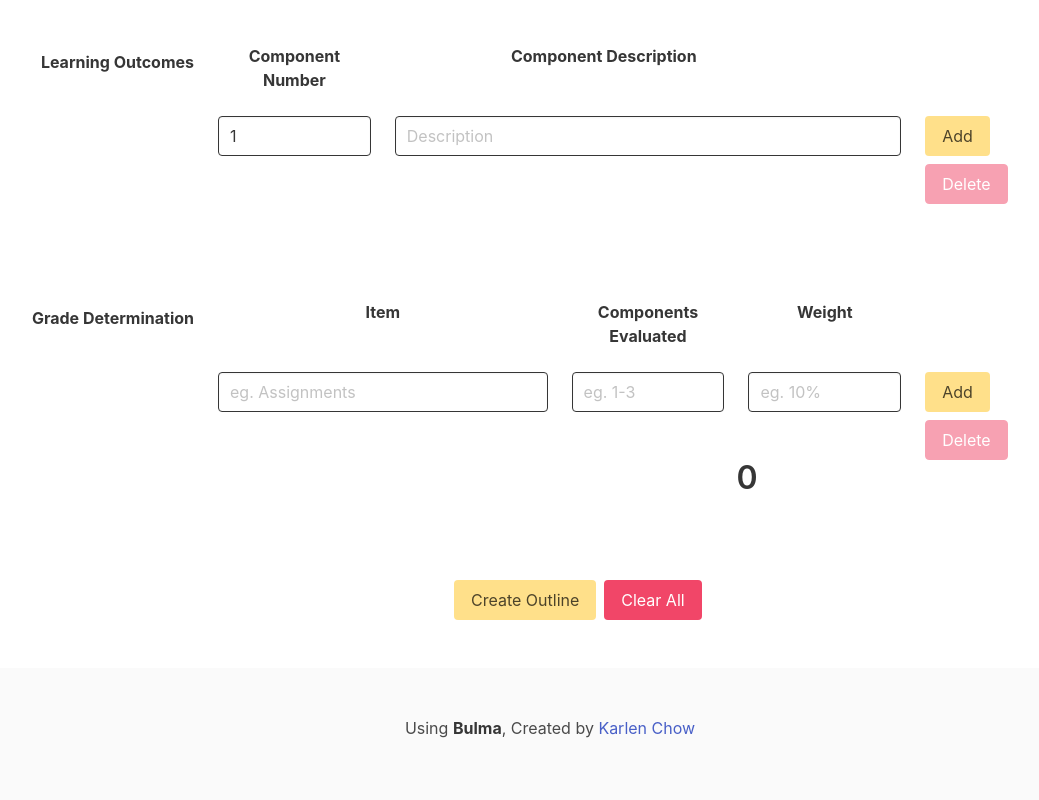
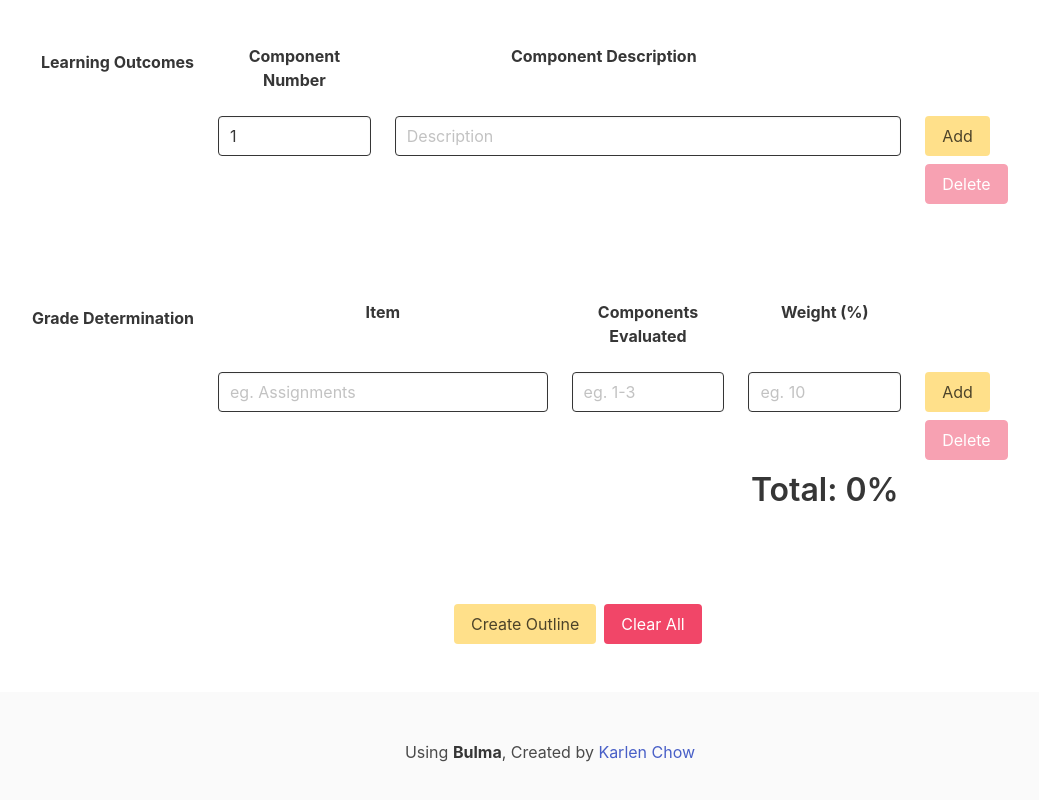
Before and after one commit to KChow095/CourseOutlineCreator, a React (Create React App) app in the folder course_outline/: page / in a window 1280 px wide. Shown: the part 821-1621 px from the top of the page, without its empty margins (90-1129 px from the left). Built offline with nearby package versions, Linux system fonts and the light colour scheme.

Commit message:
Formated running sum

```diff
--- a/course_outline/src/components/GradeDetermination.js
+++ b/course_outline/src/components/GradeDetermination.js
@@ -11,7 +11,6 @@ function GradeDetermination(){
             outcomes:''},
     ]);
 
-    let timeout = null;
     const[totalPercent, setTotalPercent ] = useState(0);
 
     const handleChangeInput = (id, event) => {
@@ -31,13 +30,13 @@ function GradeDetermination(){
             }
             return i;
         })
-        clearTimeout(timeout)
-        timeout = setTimeout(changePercent(parseInt(event.target.value)),1000);
+        setTimeout(()=>changePercent(parseInt(event.target.value)),500);
         setInputFields(newInputFields);
     }
 
     const changePercent = (percent) =>{
-        setTotalPercent(totalPercent+percent);
+        let totPercent = isNaN(percent)?0:percent;
+        setTotalPercent(totalPercent+totPercent);
     }
     const handleAddFields=()=>{
         setInputFields([...inputFields,{id: uuidv4(), weight:'',item:'',outcomes:''}]);
@@ -69,7 +68,7 @@ function GradeDetermination(){
                                     <label className="label">Components Evaluated</label>
                                 </div>
                                 <div className = "column is-one-fifth">
-                                    <label className="label">Weight</label>
+                                    <label className="label">Weight (%)</label>
                                 </div>
                             </div>
                             {inputFields.map(inputField=> (
@@ -100,7 +99,7 @@ function GradeDetermination(){
                                             className="input is-dark"
                                             name = "weight"
                                             type="text"
-                                            placeholder="eg. 10%"
+                                            placeholder="eg. 10"
                                             value = {inputField.weight}
                                             onChange = {(event) =>handleChangeWeight(inputField.id, event)}
                                             />
@@ -125,9 +124,10 @@ function GradeDetermination(){
                                 </div>
                             ))}
                             <div className="columns">
-                                <div className = "column is-two-fifths"></div>
-                                <div className = "column is-one-fifth"></div>
-                                    <h1 className = "title">{totalPercent}</h1>
+                                <div className = "column is-three-fifths"></div>
+                                <div className = "column is-one-fifth">
+                                    <h3 className = "title">Total: {totalPercent}%</h3>
+                                </div>
                             </div>
                         </div>
                     </div>
```
